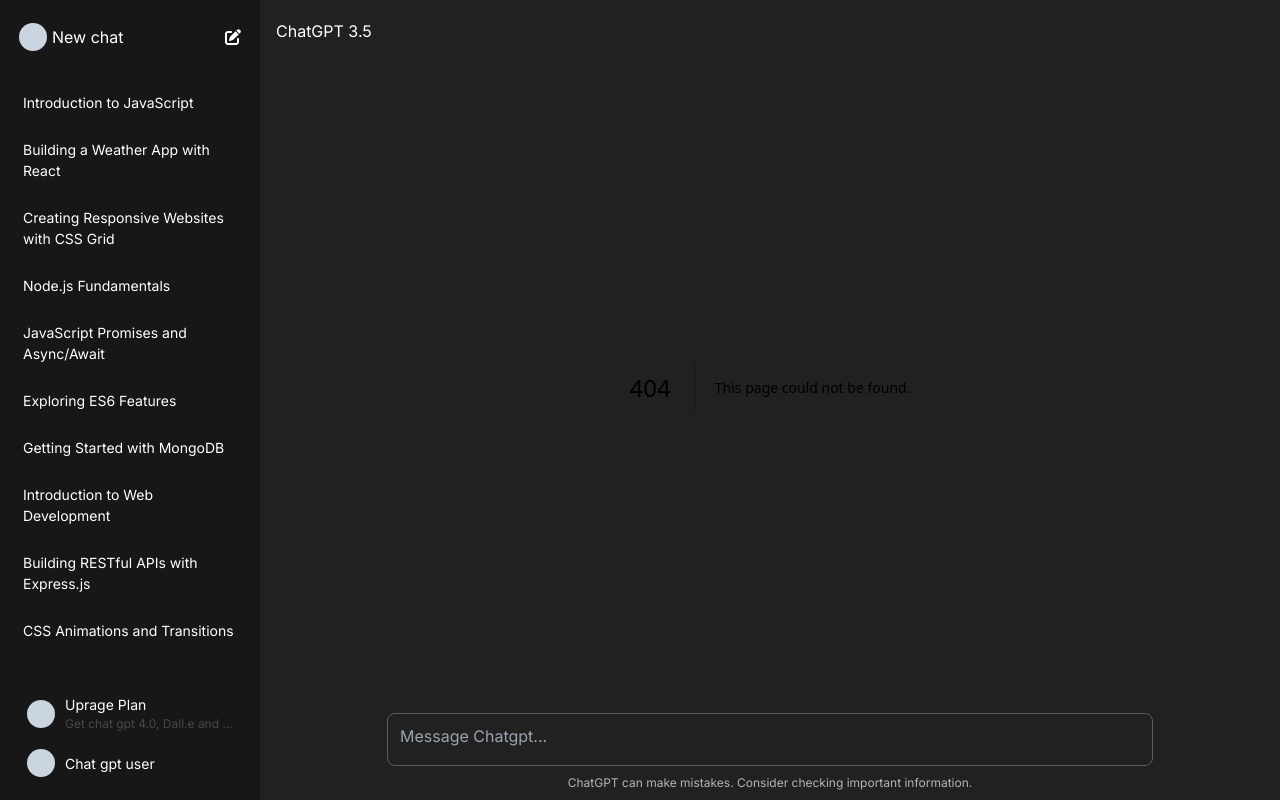
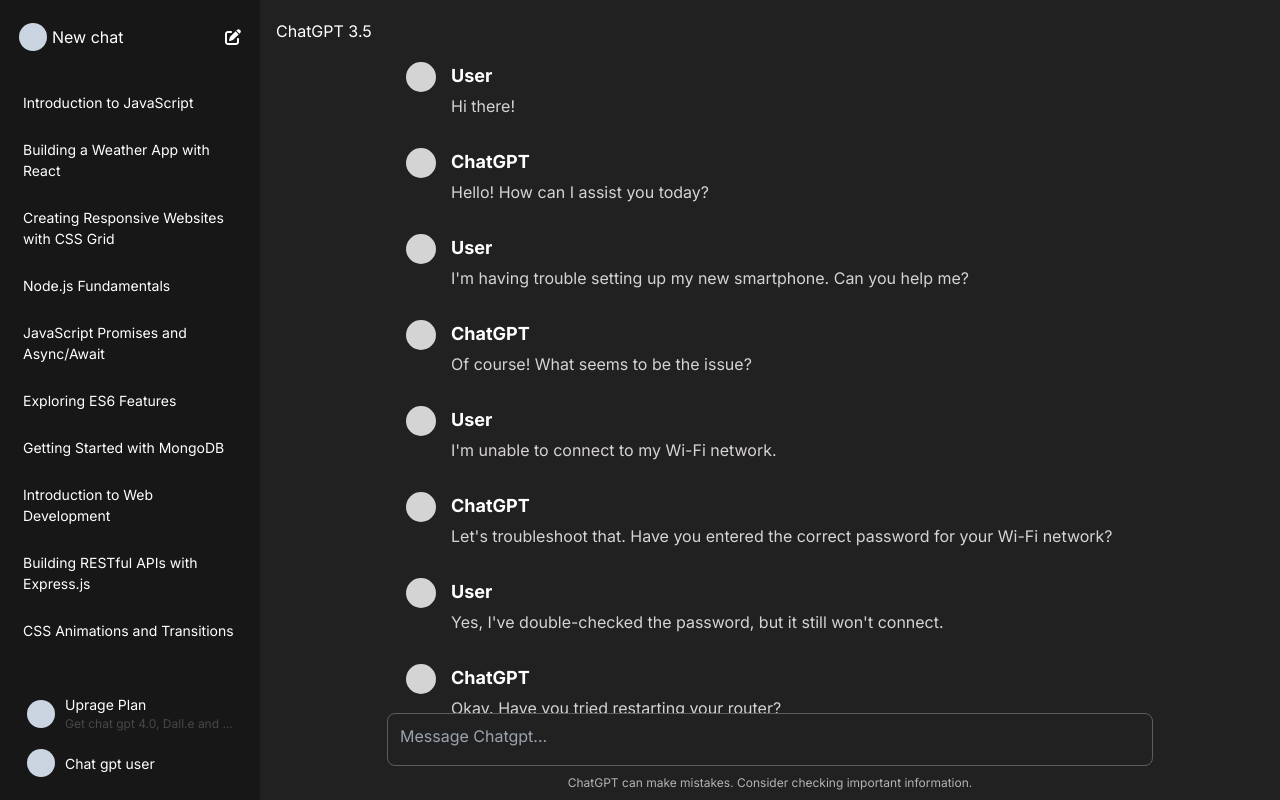
Before and after one commit to sakibsarkar/chatGPTDashboard, a Next.js app: page /chat in a window 1280 px wide. Before the commit this address had no page. Built offline with nearby package versions, Linux system fonts and the light colour scheme.

Commit message:
chat conversation added

```diff
--- /dev/null
+++ b/src/app/chat/page.tsx
@@ -0,0 +1,26 @@
+import { chatsConvo } from "@/utils/chatConvo";
+
+const page = () => {
+    return (
+        <div className="w-full h-full overflow-y-auto smoothBar flex items-start justify-center text-white">
+            <div className="w-[90vw] md:w-[728px] flex flex-col items-start justify-start gap-[30px]">
+                {
+                    chatsConvo.map((chat, i) => <div
+                        key={i + "chat"}
+                        className="flex justify-start items-start gap-[15px]"
+                    >
+                        <div className="min-w-[30px] h-[30px] rounded-full bg-neutral-300"></div>
+
+                        <div className="flex flex-col items-start justify-start gap-[5px]">
+                            <h2 className="text-[18px] font-[700]">{chat.sender} </h2>
+                            <p className="text-[#d7d3d3]">{chat.message}</p>
+                        </div>
+
+                    </div>)
+                }
+            </div>
+        </div>
+    );
+};
+
+export default page;
--- a/src/app/page.tsx
+++ b/src/app/page.tsx
@@ -1,8 +1,9 @@
 export default function Home() {
   return (
-    <main>
-      <div className="overflow-y-auto">
-
+    <main className="w-full h-full smoothBar overflow-y-auto">
+      <div className="w-full h-full text-white flex justify-center items-center flex-col">
+        <div className="bg-slate-300 w-[50px] h-[50px] rounded-full"></div>
+        <h1 className="text-[28px] font-[700]">How can I help you today?</h1>
       </div>
     </main>
   );
--- a/src/components/SideBar/SideBar.tsx
+++ b/src/components/SideBar/SideBar.tsx
@@ -9,7 +9,7 @@
                 <div className="flex flex-col items-center justify-between w-full h-full gap-[25px]">
 
                     {/* side bar top section */}
-                    <div className="flex items-center justify-between w-full py-[8px] px-[4px] hover:bg-[#bebebe6a] rounded-lg">
+                    <Link href={"/"} className="flex items-center justify-between w-full py-[8px] px-[4px] hover:bg-[#bebebe6a] rounded-lg">
 
                         <div className="flex justify-center items-center gap-[5px]">
                             <div className="w-[28px] h-[28px] overflow-hidden rounded-full bg-slate-300">
@@ -18,14 +18,14 @@
                         </div>
 
                         <FaPenToSquare />
-                    </div>
+                    </Link>
 
                     {/* chat history section */}
                     <div className="w-full h-full flex flex-col gap-[10px] overflow-y-auto smoothBar">
                         {
                             chatTitles.map((chat, i) => <Link
                                 key={i}
-                                href={"/"}
+                                href={"/chat"}
                                 className="w-full text-[14px] px-[8px] py-[8px] hover:bg-[#8b8b8ba2] rounded-lg"
                             >
                                 {chat}
--- /dev/null
+++ b/src/utils/chatConvo.tsx
@@ -0,0 +1,130 @@
+export const chatsConvo = [
+    {
+        "sender": "User",
+        "message": "Hi there!"
+    },
+    {
+        "sender": "ChatGPT",
+        "message": "Hello! How can I assist you today?"
+    },
+    {
+        "sender": "User",
+        "message": "I'm having trouble setting up my new smartphone. Can you help me?"
+    },
+    {
+        "sender": "ChatGPT",
+        "message": "Of course! What seems to be the issue?"
+    },
+    {
+        "sender": "User",
+        "message": "I'm unable to connect to my Wi-Fi network."
+    },
+    {
+        "sender": "ChatGPT",
+        "message": "Let's troubleshoot that. Have you entered the correct password for your Wi-Fi network?"
+    },
+    {
+        "sender": "User",
+        "message": "Yes, I've double-checked the password, but it still won't connect."
+    },
+    {
+        "sender": "ChatGPT",
+        "message": "Okay. Have you tried restarting your router?"
+    },
+    {
+        "sender": "User",
+        "message": "Not yet. Let me try that."
+    },
+    {
+        "sender": "ChatGPT",
+        "message": "Sure, take your time."
+    },
+    {
+        "sender": "User",
+        "message": "I restarted the router, but it's still not connecting."
+    },
+    {
+        "sender": "ChatGPT",
+        "message": "In that case, let's try forgetting the network on your phone and reconnecting. Would you like me to guide you through that?"
+    },
+    {
+        "sender": "User",
+        "message": "Yes, please."
+    },
+    {
+        "sender": "ChatGPT",
+        "message": "Go to your phone's Wi-Fi settings, find your network, and select 'Forget.' Then try reconnecting by entering the password again."
+    },
+    {
+        "sender": "User",
+        "message": "I've forgotten the network. Now attempting to reconnect."
+    },
+    {
+        "sender": "ChatGPT",
+        "message": "Great! Let me know if it works."
+    },
+    {
+        "sender": "User",
+        "message": "It worked! Thank you so much for your help!"
+    },
+    {
+        "sender": "ChatGPT",
+        "message": "You're welcome! If you encounter any more issues, don't hesitate to ask for assistance."
+    },
+    {
+        "sender": "User",
+        "message": "Actually, while I have you here, do you know how to transfer contacts from my old phone to this new one?"
+    },
+    {
+        "sender": "ChatGPT",
+        "message": "Yes, I can help with that too. Do you have access to ChatGPTh phones?"
+    },
+    {
+        "sender": "User",
+        "message": "Yes, I do."
+    },
+    {
+        "sender": "ChatGPT",
+        "message": "Great. Let's start by ensuring ChatGPTh phones are charged and connected to Wi-Fi."
+    },
+    {
+        "sender": "User",
+        "message": "Done."
+    },
+    {
+        "sender": "ChatGPT",
+        "message": "On your old phone, go to Contacts, then Settings, and look for an option to export contacts to a SIM card or an SD card."
+    },
+    {
+        "sender": "User",
+        "message": "Found it."
+    },
+    {
+        "sender": "ChatGPT",
+        "message": "Export your contacts to the SIM card or SD card. Once that's done, remove the SIM card or SD card and insert it into your new phone."
+    },
+    {
+        "sender": "User",
+        "message": "Okay, doing that now."
+    },
+    {
+        "sender": "ChatGPT",
+        "message": "Once inserted, go to Contacts on your new phone, then Settings, and look for an option to import contacts from the SIM card or SD card."
+    },
+    {
+        "sender": "User",
+        "message": "Importing contacts now."
+    },
+    {
+        "sender": "ChatGPT",
+        "message": "Fantastic! Your contacts should now be transferred to your new phone."
+    },
+    {
+        "sender": "User",
+        "message": "Thank you so much for your step-by-step guidance!"
+    },
+    {
+        "sender": "ChatGPT",
+        "message": "You're welcome! I'm glad I could assist you. If you have any more questions or need further assistance, feel free to ask anytime."
+    }
+]
```
